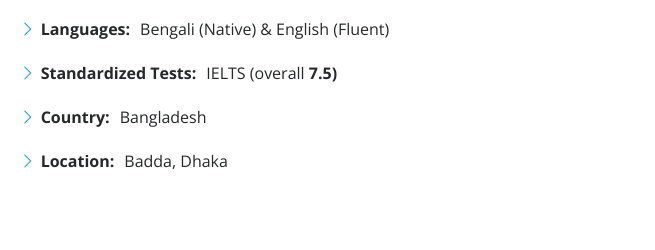
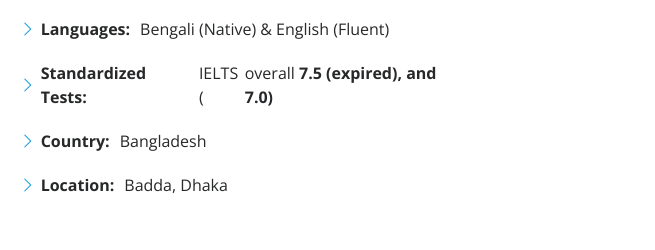
Before and after one commit to Tamim028/Tamim028.github.io, a plain HTML site: page index.html in a window 1280 px wide. Shown: the part 755-1005 px from the top of the page, 625-1280 px from the left. Drawn offline with nearby package versions, Linux system fonts and the light colour scheme.

Commit message:
ielts updated

```diff
--- a/index.html
+++ b/index.html
@@ -135,7 +135,7 @@
                   <li><i class="bi bi-chevron-right"></i> <strong>Degree:</strong> <span>BSc (Engg) in Computer Science and Engineering</span></li>
                   <!--<p><a href="mailto:chowdhury.tamim2023@gmail.com">chowdhury.tamim2023@gmail.com</a></p> -->
                   <li><i class="bi bi-chevron-right"></i> <strong>Languages:</strong> <span>Bengali (Native) & English (Fluent)</span></li>
-                  <li><i class="bi bi-chevron-right"></i> <strong>Standardized Tests:</strong> IELTS ( <span>overall <strong>7.5)</strong></span></li>
+                  <li><i class="bi bi-chevron-right"></i> <strong>Standardized Tests:</strong> IELTS ( <span>overall <strong>7.5 (expired), and 7.0)</strong></span></li>
                   <li><i class="bi bi-chevron-right"></i> <strong>Country:</strong> <span>Bangladesh</span></li>
                   <li><i class="bi bi-chevron-right"></i> <strong>Location:</strong> <span>Badda, Dhaka</span></li>
                 </ul>
```
